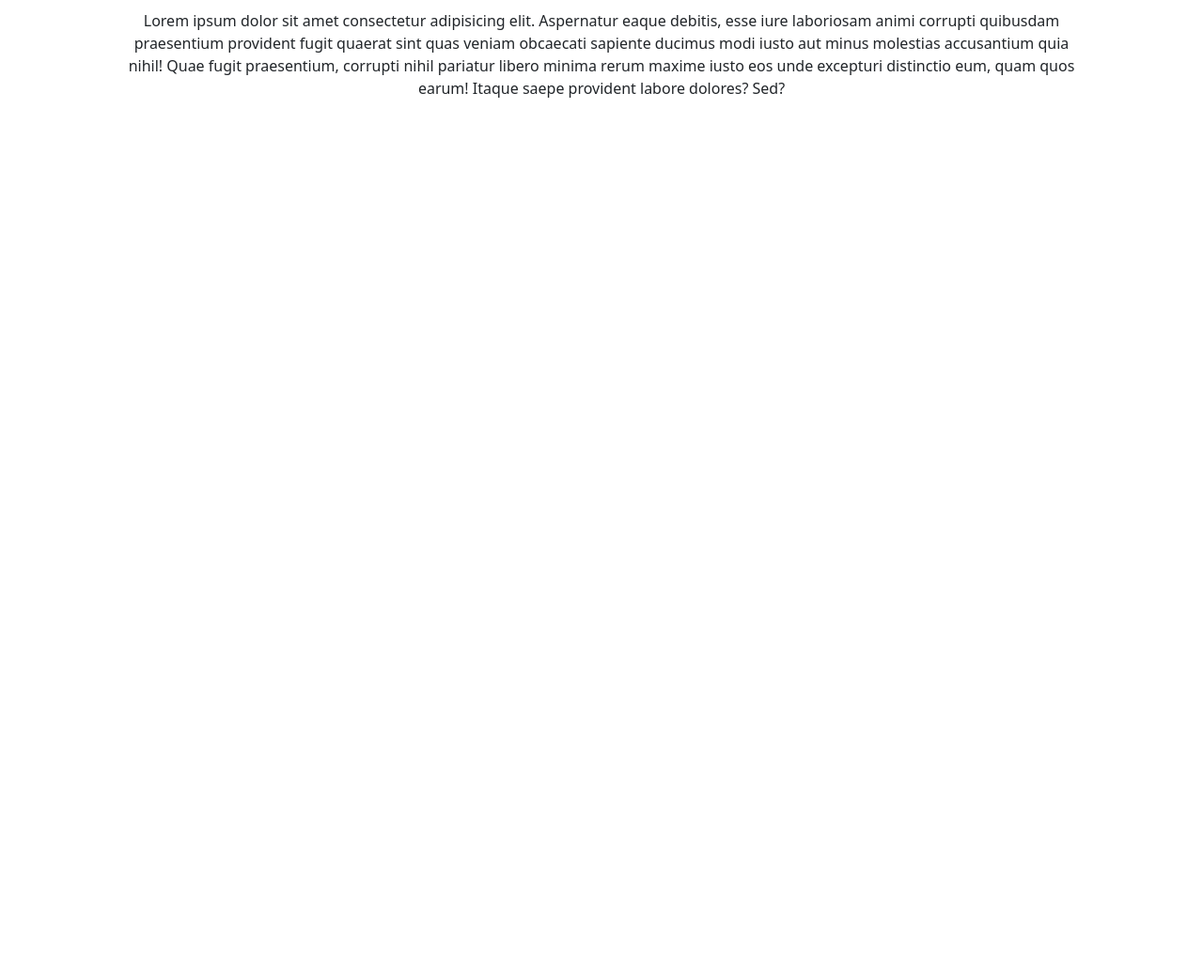
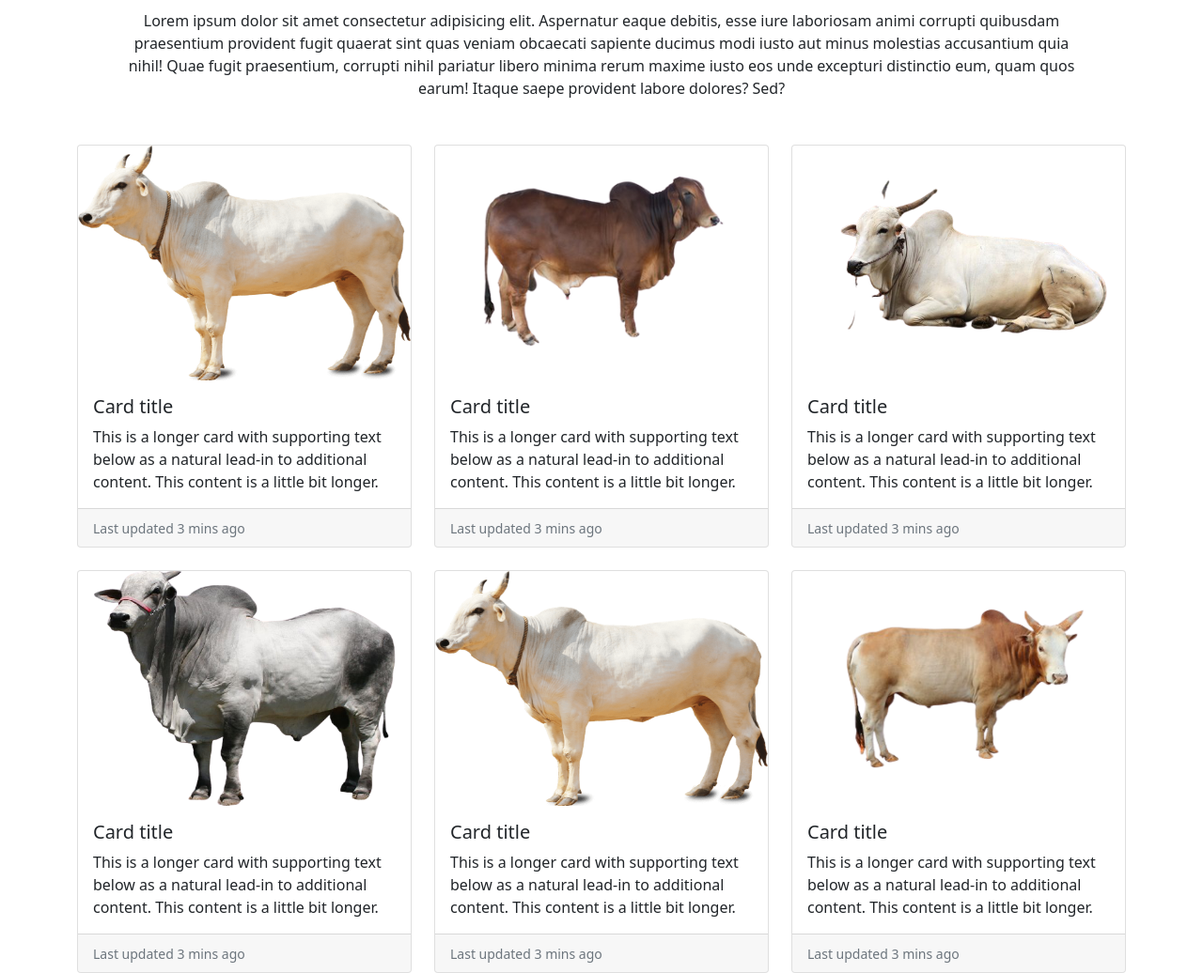
Before and after one commit to iqbal-bd/Online-Haat, a plain HTML site: page index.html in a window 1280 px wide. Shown: the part 658-1694 px from the top of the page at 94% size. Before the commit the page ends 812 px from the top, so only its background shows below. Drawn offline with nearby package versions, Linux system fonts and the light colour scheme.

Commit message:
cow images added

```diff
--- a/index.html
+++ b/index.html
@@ -80,21 +80,21 @@
                 </div>
                 <div class="carousel-inner">
                   <div class="carousel-item active">
-                    <img src="images/ox.png" class="d-block w-100 carousel-img" alt="...">
+                    <img src="images/carousel/ox.png" class="d-block w-100 carousel-img" alt="...">
                     <div class="carousel-caption d-none d-md-block">
                       <h1>COW</h1>
                       <p>Some representative placeholder content for the first slide.</p>
                     </div>
                   </div>
                   <div class="carousel-item">
-                    <img src="images/goat.png" class="d-block w-100 carousel-img" alt="...">
+                    <img src="images/carousel/goat.png" class="d-block w-100 carousel-img" alt="...">
                     <div class="carousel-caption d-none d-md-block">
                       <h1>GOAT</h1>
                       <p>Some representative placeholder content for the second slide.</p>
                     </div>
                   </div>
                   <div class="carousel-item">
-                    <img src="images/camel.png" class="d-block w-100 carousel-img" alt="...">
+                    <img src="images/carousel/camel.png" class="d-block w-100 carousel-img" alt="...">
                     <div class="carousel-caption d-none d-md-block">
                       <h1>CAMEL</h1>
                       <p>Some representative placeholder content for the third slide.</p>
@@ -116,12 +116,97 @@
     <!-- main body part start -->
     <main>
 
-      <!-- About Us part -->
+        <!-- About Us part -->
 
         <article class="container my-5">
           <h1 class="text-center mb-3"><a class="text-decoration-none text-dark" href="">About Us</a></h1>
           <p class="px-5 text-center">Lorem ipsum dolor sit amet consectetur adipisicing elit. Aspernatur eaque debitis, esse iure laboriosam animi corrupti quibusdam praesentium provident fugit quaerat sint quas veniam obcaecati sapiente ducimus modi iusto aut minus molestias accusantium quia nihil! Quae fugit praesentium, corrupti nihil pariatur libero minima rerum maxime iusto eos unde excepturi distinctio eum, quam quos earum! Itaque saepe provident labore dolores? Sed?</p>
         </article>
+
+        <!-- Cows item part -->
+        <section class="container">
+          <div class="row row-cols-1 row-cols-md-2 row-cols-lg-3 g-4">
+            <div class="col">
+              <div class="card">
+                <img src="images/cows/cow1.png" class="card-img-top cow-img" alt="...">
+                <div class="card-body">
+                  <h5 class="card-title">Card title</h5>
+                  <p class="card-text">This is a longer card with supporting text below as a natural lead-in to additional content. This content is a little bit longer.</p>
+                </div>
+                <div class="card-footer">
+                  <small class="text-muted">Last updated 3 mins ago</small>
+                </div>
+              </div>
+            </div>
+
+            <div class="col">
+              <div class="card">
+                <img src="images/cows/cow2.png" class="card-img-top cow-img" alt="...">
+                <div class="card-body">
+                  <h5 class="card-title">Card title</h5>
+                  <p class="card-text">This is a longer card with supporting text below as a natural lead-in to additional content. This content is a little bit longer.</p>
+                </div>
+                <div class="card-footer">
+                  <small class="text-muted">Last updated 3 mins ago</small>
+                </div>
+              </div>
+            </div>
+
+            <div class="col">
+              <div class="card">
+                <img src="images/cows/cow3.png" class="card-img-top cow-img" alt="...">
+                <div class="card-body">
+                  <h5 class="card-title">Card title</h5>
+                  <p class="card-text">This is a longer card with supporting text below as a natural lead-in to additional content. This content is a little bit longer.</p>
+                </div>
+                <div class="card-footer">
+                  <small class="text-muted">Last updated 3 mins ago</small>
+                </div>
+              </div>
+            </div>
+
+            <div class="col">
+              <div class="card">
+                <img src="images/cows/cow4.png" class="card-img-top cow-img" alt="...">
+                <div class="card-body">
+                  <h5 class="card-title">Card title</h5>
+                  <p class="card-text">This is a longer card with supporting text below as a natural lead-in to additional content. This content is a little bit longer.</p>
+                </div>
+                <div class="card-footer">
+                  <small class="text-muted">Last updated 3 mins ago</small>
+                </div>
+              </div>
+            </div>
+
+            <div class="col">
+              <div class="card">
+                <img src="images/cows/cow5.png" class="card-img-top cow-img" alt="...">
+                <div class="card-body">
+                  <h5 class="card-title">Card title</h5>
+                  <p class="card-text">This is a longer card with supporting text below as a natural lead-in to additional content. This content is a little bit longer.</p>
+                </div>
+                <div class="card-footer">
+                  <small class="text-muted">Last updated 3 mins ago</small>
+                </div>
+              </div>
+            </div>
+
+            <div class="col">
+              <div class="card">
+                <img src="images/cows/cow6.png" class="card-img-top cow-img" alt="...">
+                <div class="card-body">
+                  <h5 class="card-title">Card title</h5>
+                  <p class="card-text">This is a longer card with supporting text below as a natural lead-in to additional content. This content is a little bit longer.</p>
+                </div>
+                <div class="card-footer">
+                  <small class="text-muted">Last updated 3 mins ago</small>
+                </div>
+              </div>
+            </div>
+
+          </div>
+        </section>
+
     </main>
 
     <script src="https://cdn.jsdelivr.net/npm/bootstrap@5.0.2/dist/js/bootstrap.bundle.min.js" integrity="sha384-MrcW6ZMFYlzcLA8Nl+NtUVF0sA7MsXsP1UyJoMp4YLEuNSfAP+JcXn/tWtIaxVXM" crossorigin="anonymous"></script>
--- a/style.css
+++ b/style.css
@@ -6,3 +6,7 @@ background: linear-gradient(180deg, rgba(118,133,212,1) 0%, rgba(137,196,183,1)
 .carousel-img{
     height: 500px;
 }
+
+.cow-img{
+    height: 250px;
+}
```
Also changed, not shown: images/carousel/camel.png (renamed from images/camel.png), images/carousel/goat.png (renamed from images/goat.png), images/carousel/ox.png (renamed from images/ox.png), images/cows/cow1.png (added), images/cows/cow2.png (added), images/cows/cow3.png (added), images/cows/cow4.png (added), images/cows/cow5.png (added), images/cows/cow6.png (added), images/sheep.png (deleted).
